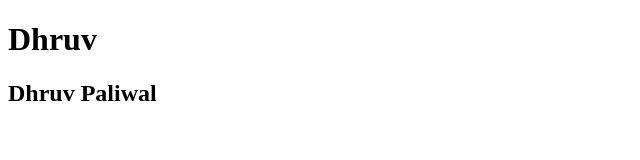
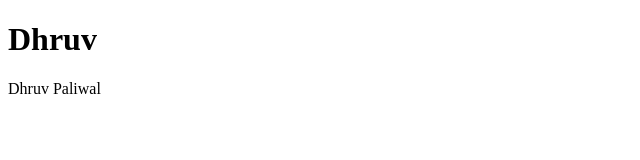
Before and after one commit to dhruvpaliwal09/test-demo2, a plain HTML site: page index.html in a window 1280 px wide. Shown: the whole page, without its empty margins (0-640 px from the left). Drawn offline with Linux system fonts and the light colour scheme.

Commit message:
Update index.html

```diff
--- a/index.html
+++ b/index.html
@@ -5,7 +5,7 @@
     <meta name="viewport" content="width=device-width, initial-scale=1.0">
     <title>Document</title>
     <h1>Dhruv</h1>
-    <h2>Dhruv Paliwal</h2>
+    <p>Dhruv Paliwal</p>
 </head>
 <body>
 
```
